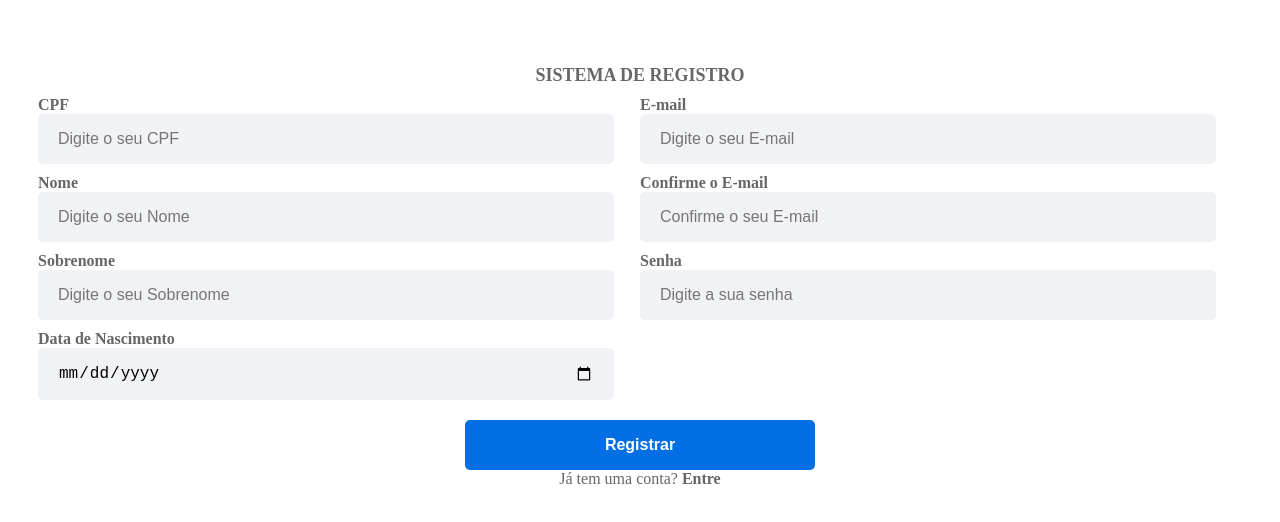
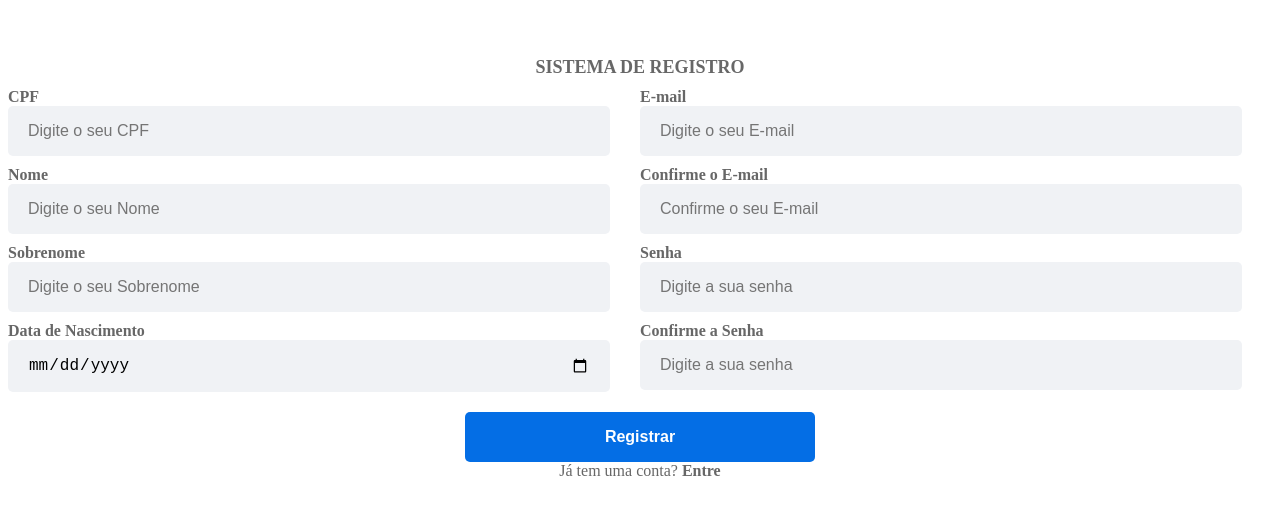
Before and after one commit to WellingtonPiska/UserControl, a React (Vite) app: page /signup in a window 1280 px wide. Shown: the part 132-654 px from the top of the page. Built offline with nearby package versions, Linux system fonts and the light colour scheme; the HTML template or start-up script is replaced by a standard one.

Commit message:
PasswordConf

```diff
--- a/src/pages/Signin/styles.ts
+++ b/src/pages/Signin/styles.ts
@@ -6,7 +6,7 @@ export const Container = styled.div`
   justify-content: center;
   flex-direction: column;
   gap: 10px;
-  height: 100vh;
+  height: 98vh;
 `
 
 export const Content = styled.div`
--- a/src/pages/Signup/index.tsx
+++ b/src/pages/Signup/index.tsx
@@ -157,6 +157,12 @@ export function Signup() {
               {/* {errors.password && ( */}
               {/*  <C.labelError>{errors.password.message}</C.labelError> */}
               {/* )}{' '} */}
+              <LabelFields htmlFor="email">Confirme a Senha</LabelFields>
+              <C.Input
+                type="password"
+                placeholder="Digite a sua senha"
+                {...register('passwordConf')}
+              />
             </ContainerHalfScreen>
           </ContainerWrap>
           <ContainerUnderScreen
--- a/src/pages/Signup/interface.ts
+++ b/src/pages/Signup/interface.ts
@@ -11,6 +11,7 @@ export interface SignupFormFieldsScreen {
   email: string
   emailConf: string
   password: string
+  passwordConf: string
   cpf: string
   name: string
   lastName: string
--- a/src/pages/Signup/schema.ts
+++ b/src/pages/Signup/schema.ts
@@ -15,6 +15,10 @@ export const validationSignup = yup.object().shape({
     .required('Senha é obrigatória')
     .min(6, 'Mínimo de 6 caracteres')
     .max(30, 'Máximo de 30 caracteres'),
+  passwordConf: yup
+    .string()
+    .oneOf([yup.ref('password')], 'As senhas não são iguais')
+    .required('A confirmação de senha é obrigatória'),
   cpf: yup
     .string()
     .required('CPF é obrigatório')
--- a/src/pages/Signup/styles.ts
+++ b/src/pages/Signup/styles.ts
@@ -4,7 +4,7 @@ export const Container = styled.div`
   display: flex;
   align-items: center;
   gap: 10px;
-  height: 100vh;
+  height: 98vh;
   flex-direction: column;
   justify-content: center;
 `
```
